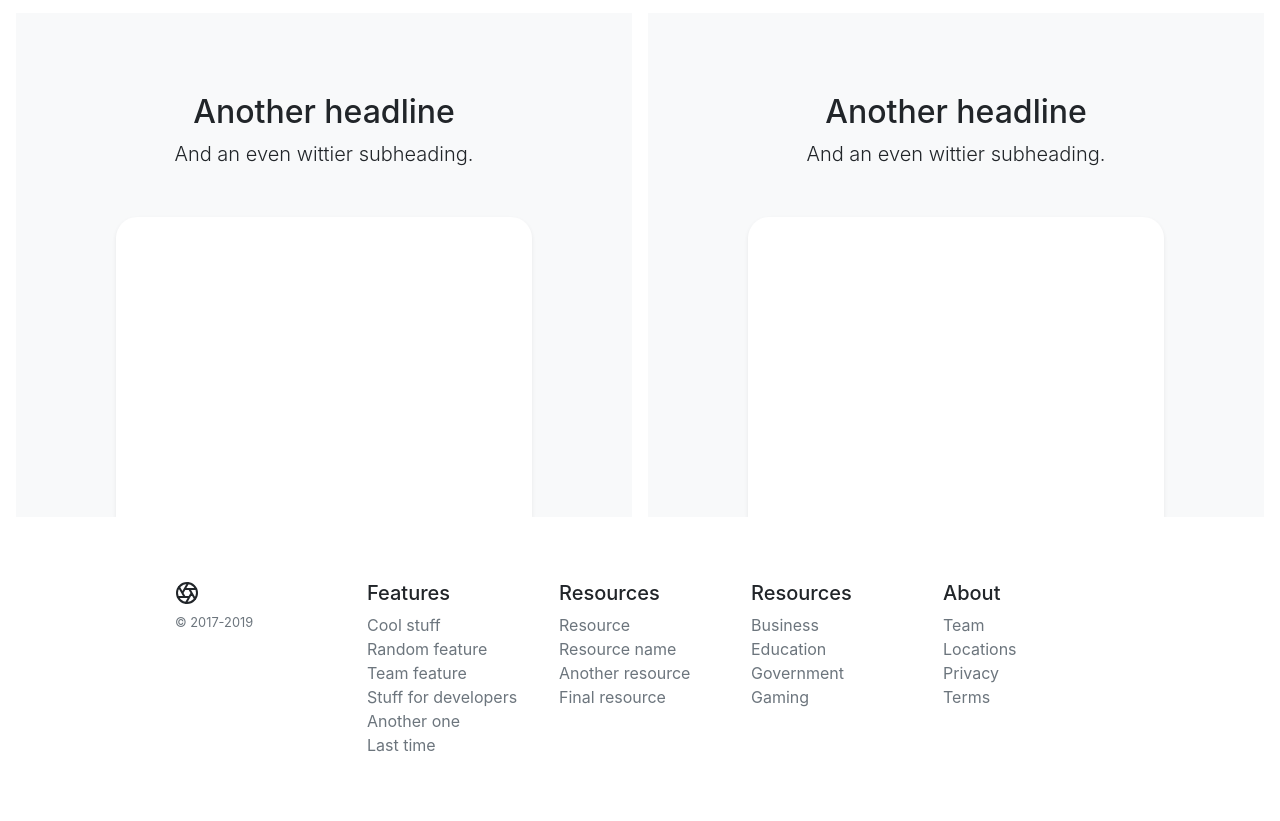
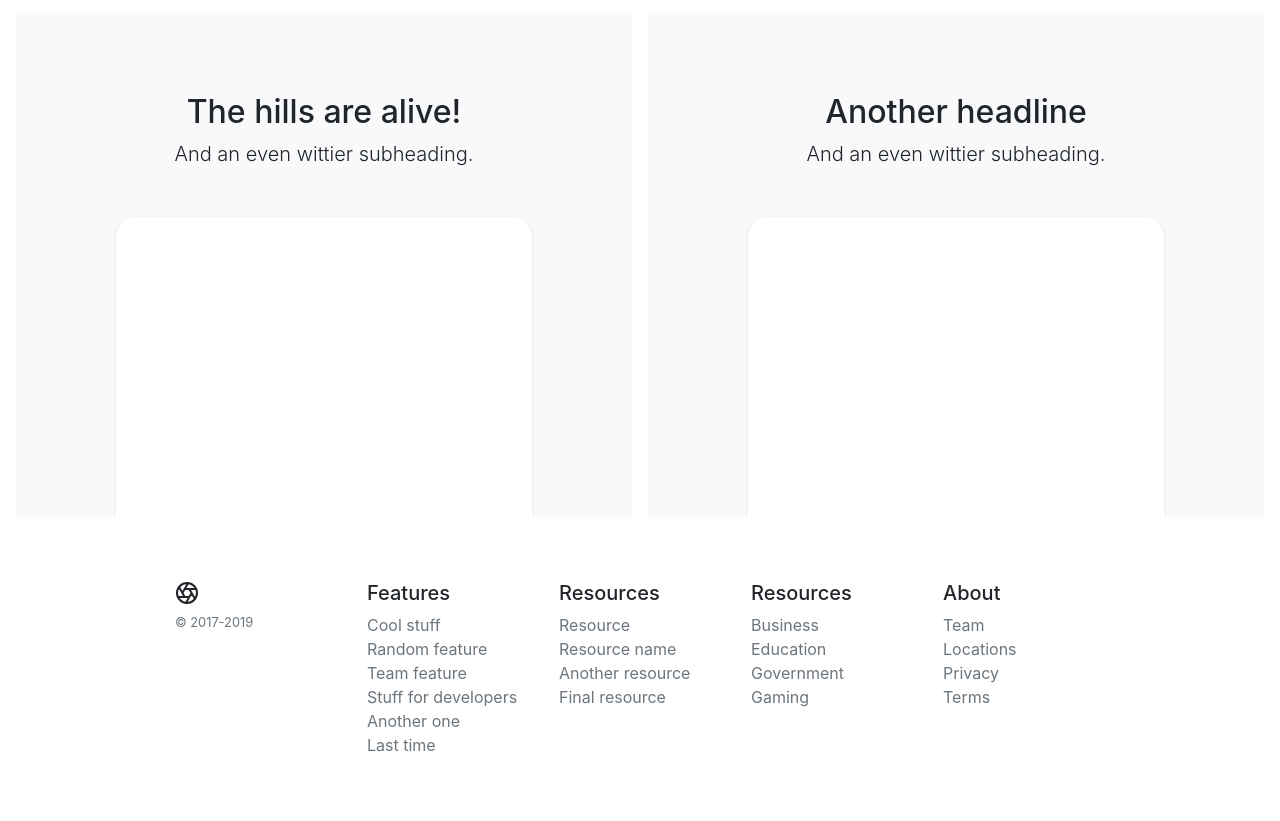
Before and after one commit to stem-teachers-demo/website, a plain HTML site: page source/index.html in a window 1280 px wide. Shown: the part 2233-3054 px from the top of the page. Drawn offline with nearby package versions, Linux system fonts and the light colour scheme.

Commit message:
Update index.html

```diff
--- a/source/index.html
+++ b/source/index.html
@@ -113,7 +113,7 @@
 <div class="d-md-flex flex-md-equal w-100 my-md-3 pl-md-3">
   <div class="bg-light mr-md-3 pt-3 px-3 pt-md-5 px-md-5 text-center overflow-hidden">
     <div class="my-3 p-3">
-      <h2 class="display-5">Another headline</h2>
+      <h2 class="display-5">The hills are alive!</h2>
       <p class="lead">And an even wittier subheading.</p>
     </div>
     <div class="bg-white shadow-sm mx-auto" style="width: 80%; height: 300px; border-radius: 21px 21px 0 0;"></div>
```
